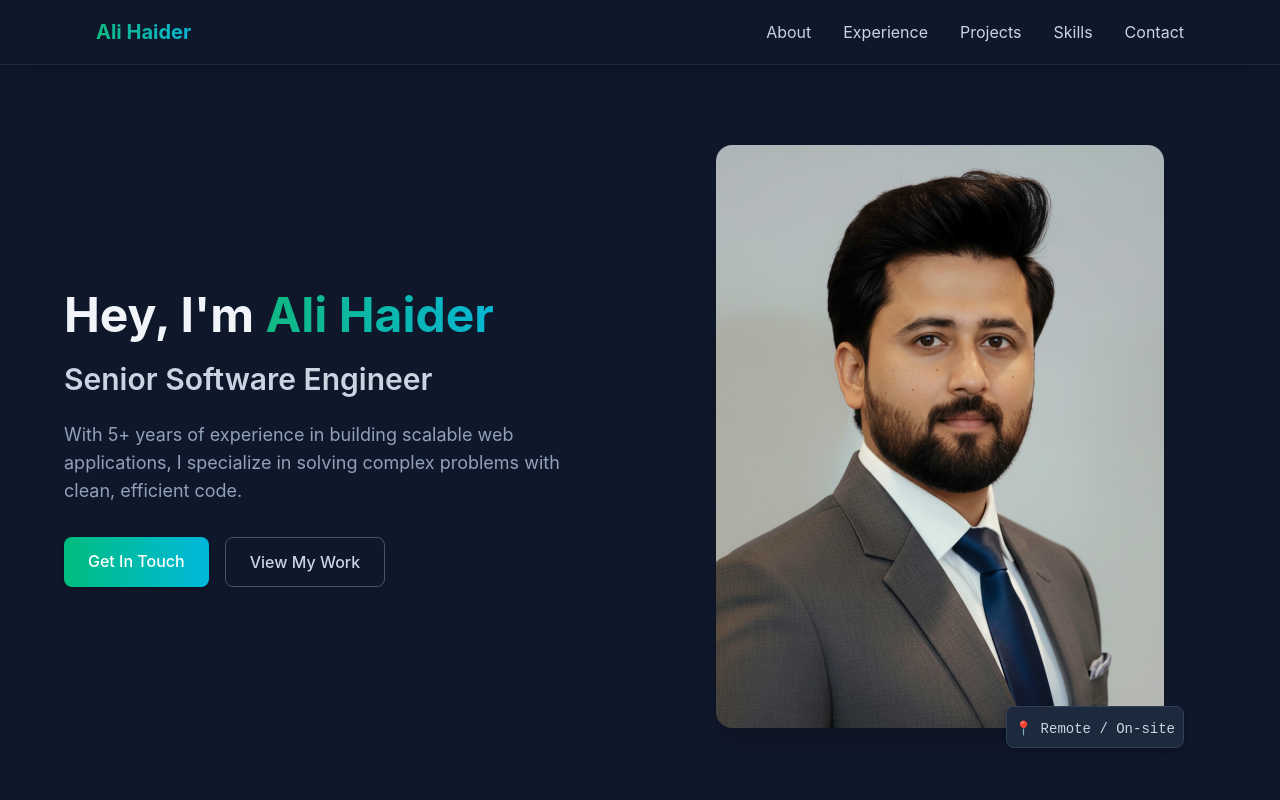
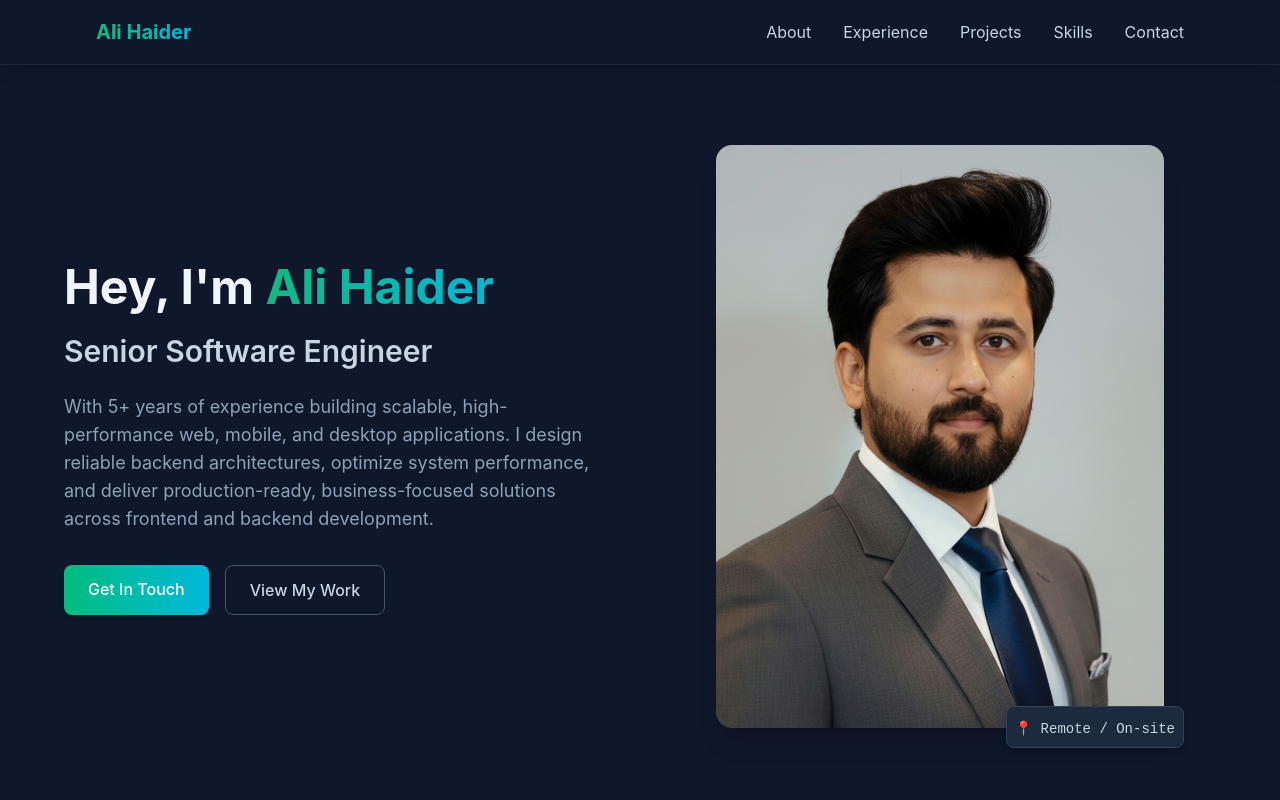
Before and after one commit to AliHaiderr609/Haider-portfolio, a Next.js app: page / in a window 1280 px wide. Shown: the top 800 px of the page. Built offline with nearby package versions, Linux system fonts and the light colour scheme.

Commit message:
update about details

```diff
--- a/src/app/HomeContent.js
+++ b/src/app/HomeContent.js
@@ -46,8 +46,15 @@ export default function HomeContent() {
       title: "Tours27 Platform",
       description: "Tours27 is a professional travel and tour-booking platform offering customizable Italy tour packages, transport, and guided city experiences.",
       image: "./tour27.png",
-      technologies: ["React", "Node.js", "MongoDB"],
+      technologies: ["Next.js", "Nest.js", "Postgres"],
       link: "https://tour27.com/"
+    },
+    {
+      title: "Tour27 - Guide",
+      description: "Join Tour 27 for Guides where your passion meets profit. Monetize your local expertise by leading personalized solo tours, group excursions, and roaming guide sessions for travelers worldwide.",
+      image: "./tour27-app.webp",
+      technologies: ["Android & IOS App", "Travel & Local", "Affiliate Program"],
+      link: "https://play.google.com/store/apps/details?id=com.tour27&pcampaignid=web_share"
     },
     {
       title: "The CareMd",
@@ -182,8 +189,10 @@ export default function HomeContent() {
                 Senior Software Engineer
               </h2>
               <p className="text-lg text-slate-400 mb-8">
-                With 5+ years of experience in building scalable web applications,
-                I specialize in solving complex problems with clean, efficient code.
+                With 5+ years of experience building scalable,
+                high-performance web, mobile, and desktop applications. I design reliable
+                backend architectures, optimize system performance, and deliver production-ready,
+                business-focused solutions across frontend and backend development.
               </p>
               <div className="flex space-x-4">
                 <a href="#contact" className="px-6 py-3 bg-gradient-to-r from-emerald-500 to-cyan-500 text-white font-medium rounded-lg shadow-md hover:opacity-90 transition">
```
Also changed, not shown: public/tour27-app.webp (added), public/tour27app.webp (added).
